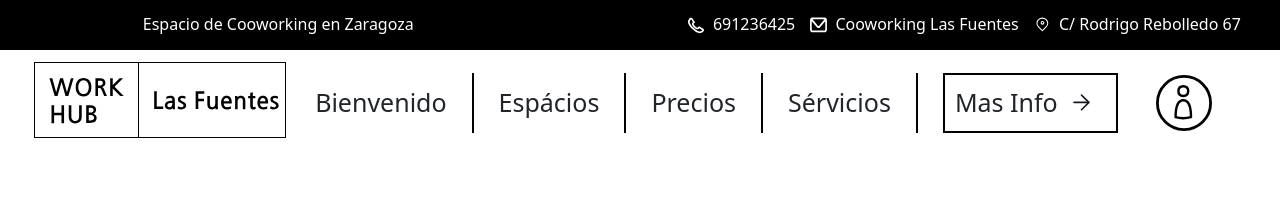
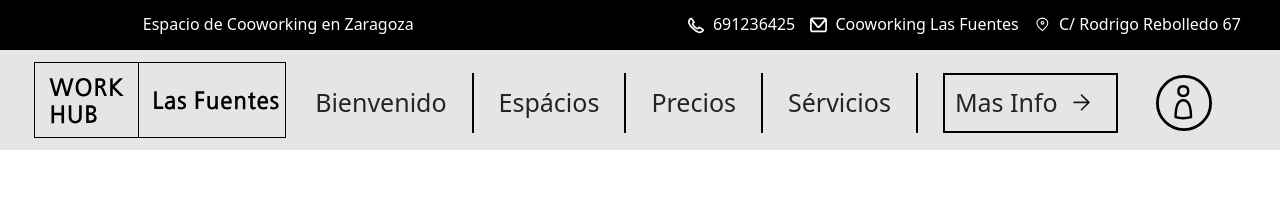
Before and after one commit to nabuin/tfg2daw_3trm_front, a Vue app: page / in a window 1280 px wide. Shown: the top 200 px of the page. Built offline with nearby package versions, Linux system fonts and the light colour scheme; the HTML template or start-up script is replaced by a standard one.

Commit message:
Color de fondo para el header

```diff
--- a/src/components/Header.vue
+++ b/src/components/Header.vue
@@ -136,6 +136,7 @@
       height: 100px;
       display: flex;
       flex-direction: row;
+      background: #e5e5e5;
 
       .header-child-2_left{
         height: 100%;
```
